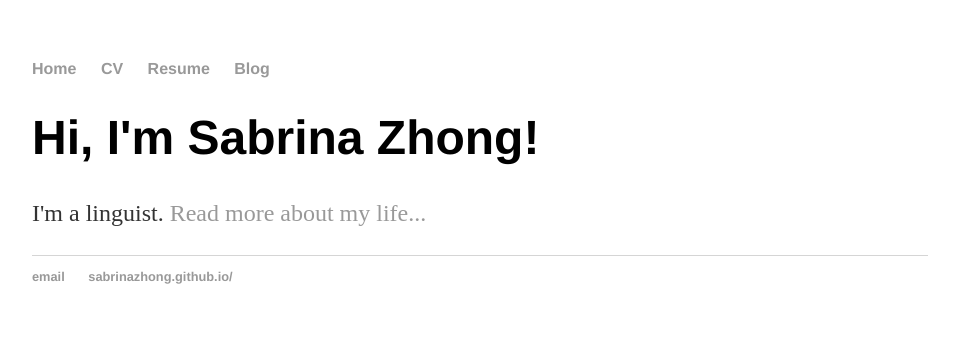
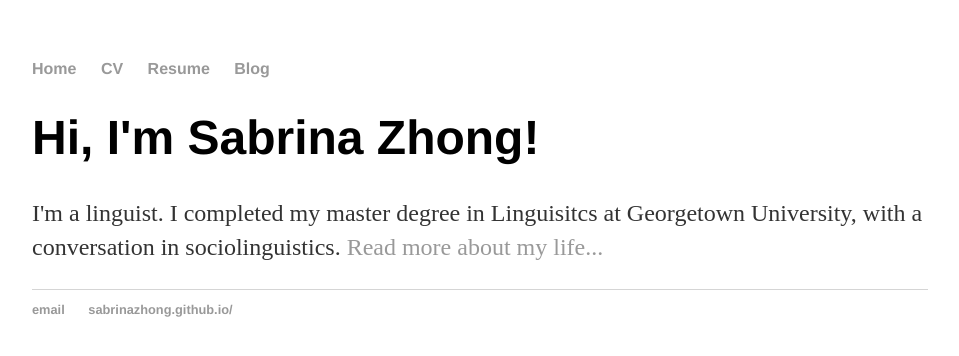
Before and after one commit to sabrinazhong/sabrinazhong.github.io, a Jekyll site: the page built from index.html, in a window 1280 px wide. Shown: the top 356 px of the page, without its empty margins (160-1119 px from the left). Built offline with Jekyll 4.4.1, drawn with Linux system fonts in a browser that asks for light colours.

Commit message:
Update index.html

```diff
--- a/index.html
+++ b/index.html
@@ -4,5 +4,6 @@ title: Sabrina Zhong, Personal Website
 ---
 <div class="blurb">
 	<h1>Hi, I'm Sabrina Zhong!</h1>
-	<p>I'm a linguist. <a href="/about">Read more about my life...</a></p>
+	<p>I'm a linguist. I completed my master degree in Linguisitcs at Georgetown University, with a conversation
+	   in sociolinguistics. <a href="/blog">Read more about my life...</a></p>
 </div><!-- /.blurb -->
```
